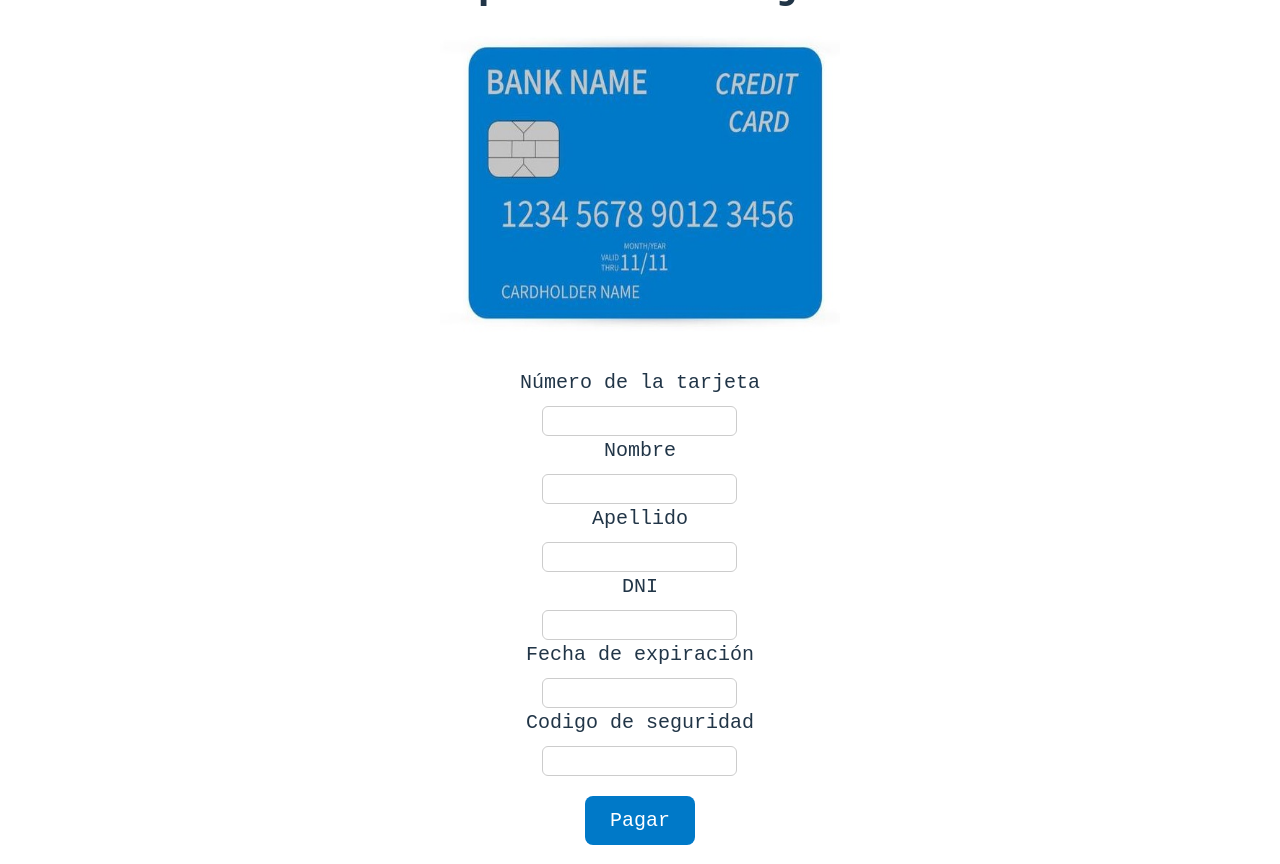
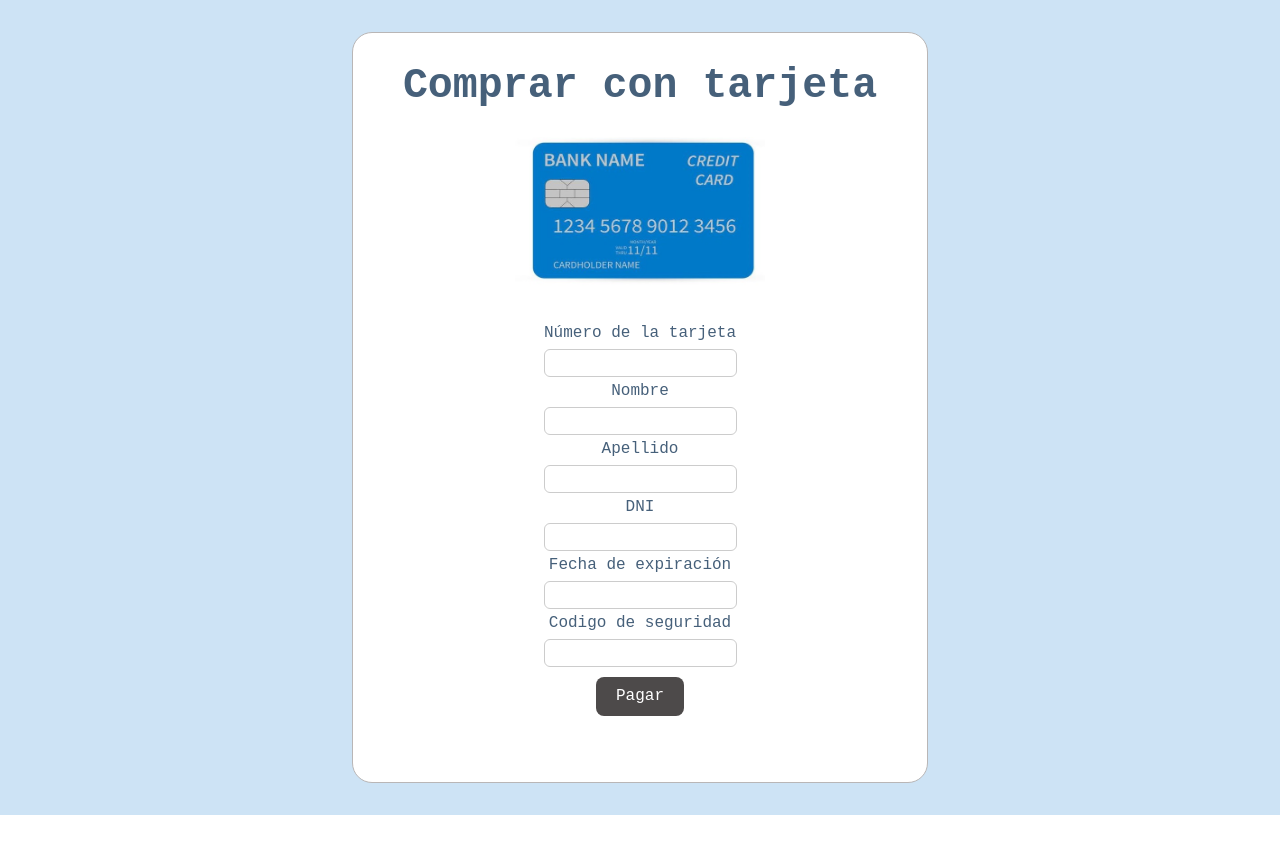
Before and after one commit to Jo-ok22/FormularioDeCompraVisa, a React (Vite) app in the folder client/: page / in a window 1280 px wide. After the commit the page ends 815 px from the top, so only its background shows below. Built offline with nearby package versions, Linux system fonts and the light colour scheme.

Commit message:
implementacion de los estilos del formulario funciona perfecto solo falta dar estilos a la aleta de pago exitoso

```diff
--- a/client/src/components/form/Form.jsx
+++ b/client/src/components/form/Form.jsx
@@ -49,6 +49,12 @@ const Form = () => {
             setError(validation(input, focusInput))
         }
     },[input, focusInput]);
+
+
+    const handlePayment = () => {
+        alert('¡Pago Exitoso!')
+        setInput(input)
+    }
 
 
     return(
@@ -138,9 +144,18 @@ const Form = () => {
                  onBlur={handleBlur}/>
                  {error.cvcCard && <p className={style.validation}>{error.cvcCard}</p>}
 
-             <div className={style.buttonCenter}>
-                  <button type="submit" className={`${style.buttonColor} ${style.letras}`}>Pagar</button>
-             </div>
+                <div className={style.buttonCenter}>
+                  {(input.numeroCard === '' || error.numeroCard ||
+                  input.nombreCard === '' || error.nombreCard ||
+                  input.apellidoCard === '' || error.apellidoCard ||
+                  input.DNICard === '' || error.DNICard ||
+                  input.fechaCard === '' || error.fechaCard ||
+                  input.cvcCard === '' || error.cvcCard) ? (
+                    <button type="submit" className={style.buttongrey}>Pagar</button>
+                  ) : (
+                    <button type="submit" className={style.buttonColor} onClick={handlePayment}>Pagar</button>
+                 )}
+                </div>
 
             </form>
         </div>
--- a/client/src/components/form/Form.module.css
+++ b/client/src/components/form/Form.module.css
@@ -1,35 +1,51 @@
+
+body {
+    background-color: rgb(205, 227, 245);
+}
+
+
 .center {
     display: flex;
     flex-direction: column;
     align-items: center;
     justify-content: center;
-    height: 100vh;
+    padding: 50px; /* Ajusta el padding para aumentar el tamaño del contenedor */
+    background-color: rgb(255, 255, 255);
+    border: 1px solid rgb(185, 182, 182);
+    border-radius: 20px;
 }
+
 
 .formStyle {
     /* background-color: #092b5a; */
+    background-color: rgb(255, 255, 255);
     width: fit-content;
     padding: 1em;
     border-radius: 10px;
-    /* color: rgb(0, 0, 0); */
 }
 
 .labelInput {
     display: block;
-    margin-bottom: 10px;
+    margin-bottom: 5px; /* Reduce el espacio entre etiquetas y campos de entrada */
     font-family: Times New Roman (12) Arial (11);
 }
 
 .buttonCenter {
     text-align: center;
-    margin-top: 20px;
+    margin-top: 10px; /* Reduce el espacio entre los campos de entrada y el botón */
 }
 
 .buttonColor {
-    /* background-color: rgb(9, 115, 138); */
     background-color: #0079c8;
     color: rgb(255, 255, 255);
-
+    font-family: monospace;
+    font-size: 16px; /* Reduce el tamaño de la fuente */
+}
+.buttongrey{
+    background-color: rgb(77, 74, 74);
+    color: rgb(255, 255, 255);
+    font-family: monospace;
+    font-size: 16px; /* Reduce el tamaño de la fuente */
 }
 
 .imageCenter {
@@ -38,28 +54,30 @@
 }
 
 .title{
-    margin-top: -40px;
-    font-family: monospace;
+    margin-top: -20px; /* Reduce el espacio sobre el título */
+    font-family:  monospace;
+    color: rgb(70, 96, 122);
 }
 
 .letras{
     font-family: monospace;
-    font-size: 20px;
+    font-size: 16px; /* Reduce el tamaño de la fuente */
+    color: rgb(70, 96, 122);
 }
 
 .validation{
-    color:rgb(255, 0, 0)
+    color:rgb(255, 0, 0);
 }
 
 .imageTamaño{
-    height: 300px;
-    width: 400px;
+    height: 150px; /* Reduce el tamaño de la imagen */
+    width: 250px; /* Reduce el tamaño de la imagen */
 }
 
 .inputTamaño{
-    margin-top: -20px;
-    border-radius: 6px; /* Bordes redondeados */
-    padding: 6px; /* Ajustar el tamaño del input */
+    margin-top: -10px; /* Reduce el espacio entre los campos de entrada */
+    border-radius: 6px;
+    padding: 5px; /* Ajusta el tamaño del input */
     font-size: 14px; /* Tamaño de la fuente */
 }
 
@@ -70,5 +88,95 @@ input {
 }
 
 .input:hover {
-    box-shadow: 0 0 5px rgb(54, 151, 255); /* Cambia la sombra a azul al pasar el cursor sobre el input */
+    box-shadow: 0 0 5px rgb(54, 151, 255);
 }
+
+
+/* .modal {
+    display: flex;
+    justify-content: center;
+    align-items: center;
+    position: fixed;
+    z-index: 1;
+    left: 0;
+    top: 0;
+    width: 100%;
+    height: 100%;
+    background-color: rgba(0, 0, 0, 0.5); /* Fondo semitransparente
+    opacity: 0; /* Inicialmente invisible */
+    /*transition: opacity 1s linear; /* Transición de opacidad */
+    /* transition: opacity 9s ease-in-out; */
+    /* transition: opacity 9s ease-in-out; */
+    /* transition: opacity 0s ease-in-out;
+    pointer-events: none; /* Evita la interacción con la modal mientras está invisible *
+}
+
+.modal.show {
+    opacity: 1; /* Hacer visible
+    pointer-events: auto; /* Permitir interacción *
+}
+
+.modalContent {
+    background-color: #fefefe;
+    padding: 20px;
+    border-radius: 10px;
+}
+
+.close {
+    color: #aaa;
+    float: right;
+    font-size: 28px;
+    font-weight: bold;
+    cursor: pointer;
+}
+
+.close:hover,
+.close:focus {
+    color: black;
+    text-decoration: none;
+    cursor: pointer;
+} */
+
+
+
+/* .modal {
+    display: flex;
+    justify-content: center;
+    align-items: center;
+    position: fixed;
+    z-index: 1;
+    left: 0;
+    top: 0;
+    width: 100%;
+    height: 100%;
+    background-color: rgba(0, 0, 0, 0.5); /* Fondo semitransparente *
+    opacity: 0; /* Inicialmente invisible *
+    transition: opacity 5s ease-in-out; /* Transición de opacidad de 9 segundos *
+    pointer-events: none; /* Evita la interacción con el modal mientras está invisible *
+}
+
+.modal.show {
+    opacity: 1; /* Hacer visible *
+    pointer-events: auto; /* Permitir interacción *
+}
+
+.modalContent {
+    background-color: #fefefe;
+    padding: 20px;
+    border-radius: 10px;
+}
+
+.close {
+    color: #aaa;
+    float: right;
+    font-size: 28px;
+    font-weight: bold;
+    cursor: pointer;
+}
+
+.close:hover,
+.close:focus {
+    color: black;
+    text-decoration: none;
+    cursor: pointer;
+} */
--- a/client/src/components/form/validation.js
+++ b/client/src/components/form/validation.js
@@ -158,7 +158,7 @@ const validation = (input, focusInput) => {
     // Validar el input de número de tarjeta
     if (focusInput === 'numeroCard' && input.numeroCard !== '') {
         if (!/^[0-9]+$/.test(input.numeroCard)) {
-            error.numeroCard = 'el campo solo acepta numeros del 0 al 9';
+            error.numeroCard = 'solo numeros del 0 al 9';
         }
     }
 
@@ -179,7 +179,7 @@ const validation = (input, focusInput) => {
     // Validar el input de DNI
     if (focusInput === 'DNICard' && input.DNICard !== '') {
         if (!/^[0-9]+$/.test(input.DNICard)) {
-            error.DNICard = 'el campo solo acepta numeros del 0 al 9';
+            error.DNICard = 'solo numeros del 0 al 9';
         }
     }
 
```
